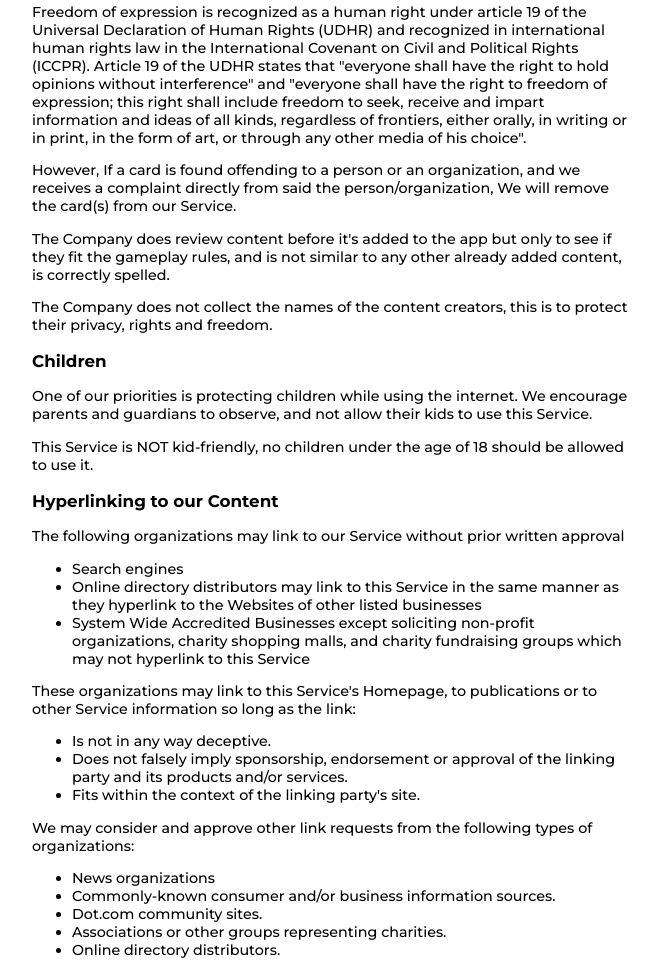
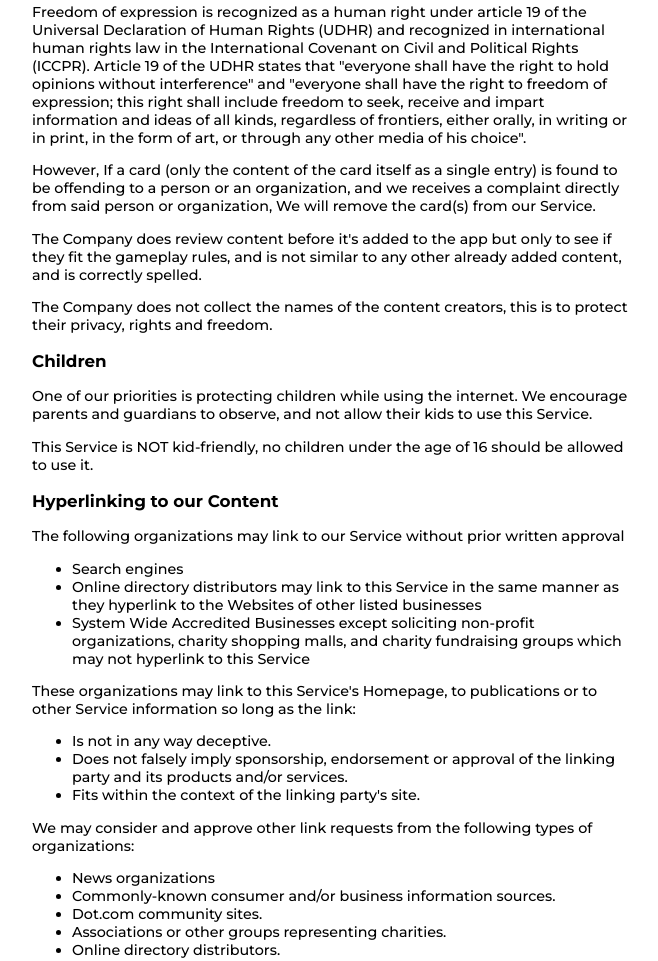
Before and after one commit to hpj/herpproject.com, a website: page src/airtegal/terms/index.pug in a window 1280 px wide. Shown: the part 1093-2054 px from the top of the page, without its empty margins (308-966 px from the left). Drawn offline with nearby package versions, Linux system fonts and the light colour scheme; files that its build step writes are made by us from their sources.

Commit message:
update airteal tou

```diff
--- a/src/airtegal/terms/index.pug
+++ b/src/airtegal/terms/index.pug
@@ -47,16 +47,16 @@
     p
       | Freedom of expression is recognized as a human right under article 19 of the Universal Declaration of Human Rights (UDHR) and recognized in international human rights law in the International Covenant on Civil and Political Rights (ICCPR). Article 19 of the UDHR states that "everyone shall have the right to hold opinions without interference" and "everyone shall have the right to freedom of expression; this right shall include freedom to seek, receive and impart information and ideas of all kinds, regardless of frontiers, either orally, in writing or in print, in the form of art, or through any other media of his choice".
     p
-      | However, If a card is found offending to a person or an organization, and we receives a complaint directly from said the person/organization, We will remove the card(s) from our Service.
+      | However, If a card (only the content of the card itself as a single entry) is found to be offending to a person or an organization, and we receives a complaint directly from said person or organization, We will remove the card(s) from our Service.
     p
-      | The Company does review content before it's added to the app but only to see if they fit the gameplay rules, and is not similar to any other already added content, is correctly spelled.
+      | The Company does review content before it's added to the app but only to see if they fit the gameplay rules, and is not similar to any other already added content, and is correctly spelled.
     p
       | The Company does not collect the names of the content creators, this is to protect their privacy, rights and freedom.
     h3#children Children
     p
       | One of our priorities is protecting children while using the internet. We encourage parents and guardians to observe, and not allow their kids to use this Service.
     p
-      | This Service is NOT kid-friendly, no children under the age of 18 should be allowed to use it.
+      | This Service is NOT kid-friendly, no children under the age of 16 should be allowed to use it.
     h3#hyperlinkingtoourcontent Hyperlinking to our Content
     p
       | The following organizations may link to our Service without prior written approval
```
